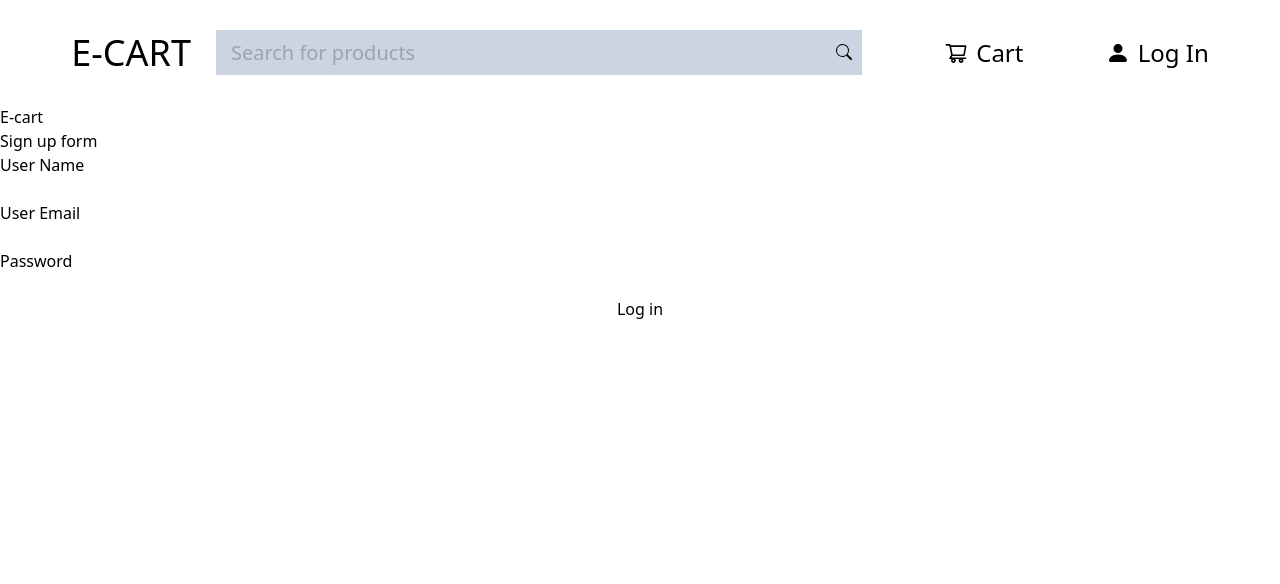
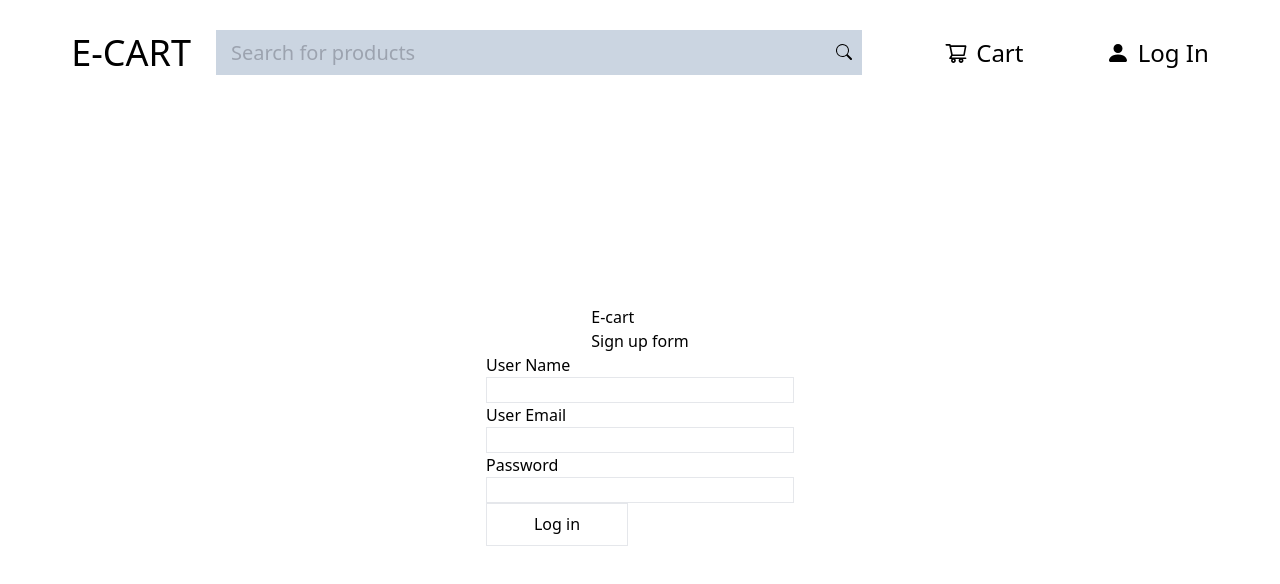
Before and after one commit to jyotirmoy-sinhababu/E-Commerce-website, a React (Vite) app: page /signUp in a window 1280 px wide. Shown: the top 584 px of the page. Built offline with nearby package versions, Linux system fonts and the light colour scheme.

Commit message:
style added to login

```diff
--- a/src/assets/firebaseConfig/Firebase.ts
+++ b/src/assets/firebaseConfig/Firebase.ts
@@ -0,0 +1,22 @@
+// Import the functions you need from the SDKs you need
+import { initializeApp } from 'firebase/app';
+
+import { getAuth } from 'firebase/auth';
+// TODO: Add SDKs for Firebase products that you want to use
+// https://firebase.google.com/docs/web/setup#available-libraries
+
+// Your web app's Firebase configuration
+const firebaseConfig = {
+  apiKey: 'AIzaSyDWBHqySyxpx8NKGVCVw4j5p3LsVoC3WVI',
+  authDomain: 'e-commerce-app-cf05f.firebaseapp.com',
+  projectId: 'e-commerce-app-cf05f',
+  storageBucket: 'e-commerce-app-cf05f.appspot.com',
+  messagingSenderId: '902517392652',
+  appId: '1:902517392652:web:3ad44e22d9ccb934ea3529',
+};
+
+// Initialize Firebase
+const app = initializeApp(firebaseConfig);
+const auth = getAuth(app);
+
+export { auth };
--- a/src/components/authComp/signUpComp/SignUpComp.tsx
+++ b/src/components/authComp/signUpComp/SignUpComp.tsx
@@ -52,7 +52,7 @@ const SignUpComp = () => {
   };
 
   return (
-    <div className='flex flex-col'>
+    <div className='flex flex-col justify-center items-center h-[80vh]'>
       <div>
         <p>E-cart</p>
         <p>Sign up form</p>
@@ -64,12 +64,18 @@ const SignUpComp = () => {
         }}
       >
         <label>User Name</label>
-        <input type='text' name='userName' />
+        <input className='border w-[308px]' type='text' name='userName' />
         <label>User Email</label>
-        <input type='email' name='userEmail' />
+        <input className='border w-[308px]' type='email' name='userEmail' />
         <label>Password</label>
-        <input type='password' name='userPassword' />
-        <button type='submit'>Log in</button>
+        <input
+          className='border w-[308px]'
+          type='password'
+          name='userPassword'
+        />
+        <button className='border w-[142px] h-[43px]' type='submit'>
+          Log in
+        </button>
       </form>
     </div>
   );
```
